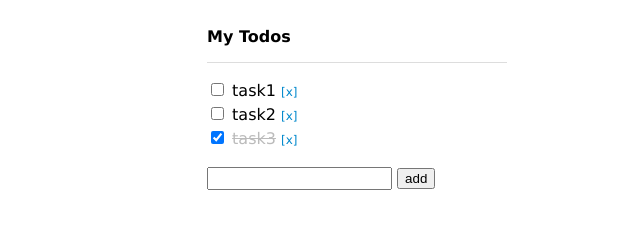
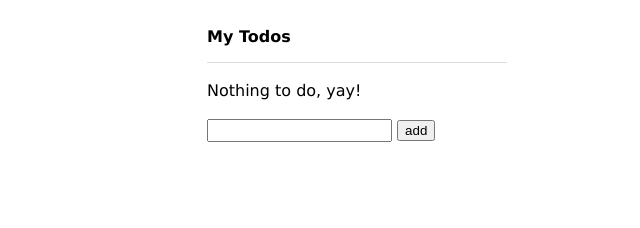
Before and after one commit to NakanishiTetsuhiro/MyVueApp, a plain HTML site: page index.html in a window 1280 px wide. Shown: the whole page, without its empty margins (283-923 px from the left). Drawn offline with nearby package versions, Linux system fonts and the light colour scheme.

Commit message:
Lesson 09

```diff
--- a/index.html
+++ b/index.html
@@ -9,19 +9,30 @@
 
     <div id="app" class="container">
         <h1>My Todos</h1>
-        <ul>
-            <!-- indexに配列のキーが入るぜ -->
+
+        <!-- v-showディレクティブを使ったやり方 -->
+        <!-- <ul> -->
+            <!-- <li v-for="(todo, index) in todos"> -->
+                <!-- <input type="checkbox" v-model="todo.isDone"> -->
+                <!-- <span :class="{done: todo.isDone}">{{ todo.title }}</span> -->
+                <!-- <span class="command" @click="deleteItem(index)">[x]</span> -->
+            <!-- </li> -->
+            <!-- <li v-show="!todos.length">Nothing to do, yay!</li> -->
+        <!-- </ul> -->
+
+            <!-- v-showディレクティブを使ったやり方 -->
+            <!-- v-forはv-ifよりも先に実行されるので、このような処理を書きたい場合は、同じタグの中にv-ifとv-forを一緒に書かないようにする -->
+        <ul v-if="todos.length">
             <li v-for="(todo, index) in todos">
                 <input type="checkbox" v-model="todo.isDone">
-                <!-- <span v-bind:class="{done: todo.isDone}">{{ todo.title }}</span> -->
-                <!-- v-bindはよく使うので:で代用可能だぜ！ -->
                 <span :class="{done: todo.isDone}">{{ todo.title }}</span>
                 <span class="command" @click="deleteItem(index)">[x]</span>
             </li>
         </ul>
+        <ul v-else>
+            <li>Nothing to do, yay!</li>
+        </ul>
 
-        <!-- <form v-on:submit="addItem"> -->
-        <!-- v-onはよく使うので@で代用可能だぜ！ -->
         <form @submit.prevent="addItem">
             <input type="text" v-model="newItem">
             <input type="submit" value="add">
--- a/js/main.js
+++ b/js/main.js
@@ -8,18 +8,18 @@
         data: {
             newItem: '',
             todos: [
-                {
-                    title: 'task1',
-                    isDone: false
-                },
-                {
-                    title: 'task2',
-                    isDone: false
-                },
-                {
-                    title: 'task3',
-                    isDone: true
-                }
+                // {
+                //     title: 'task1',
+                //     isDone: false
+                // },
+                // {
+                //     title: 'task2',
+                //     isDone: false
+                // },
+                // {
+                //     title: 'task3',
+                //     isDone: true
+                // }
             ]
         },
         methods: {
```
